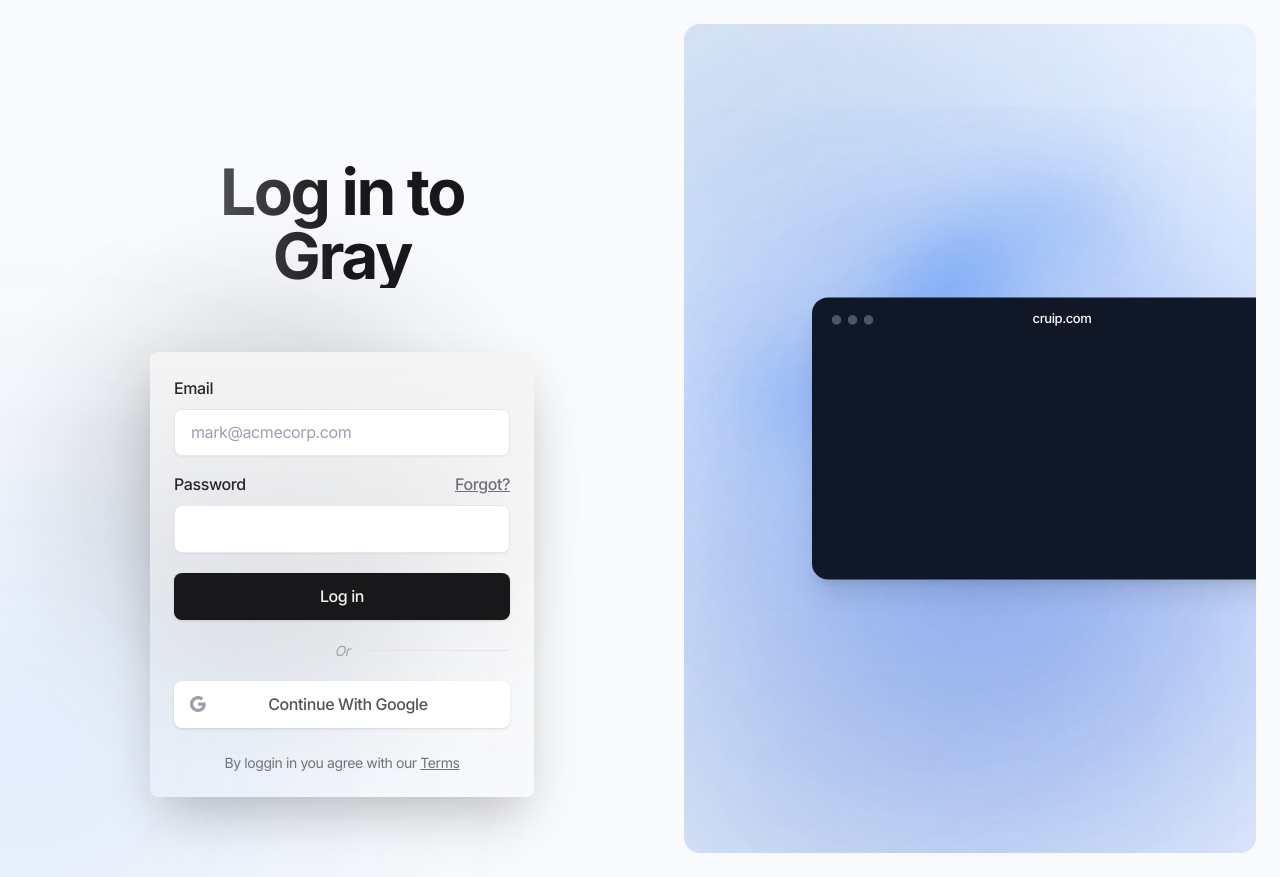
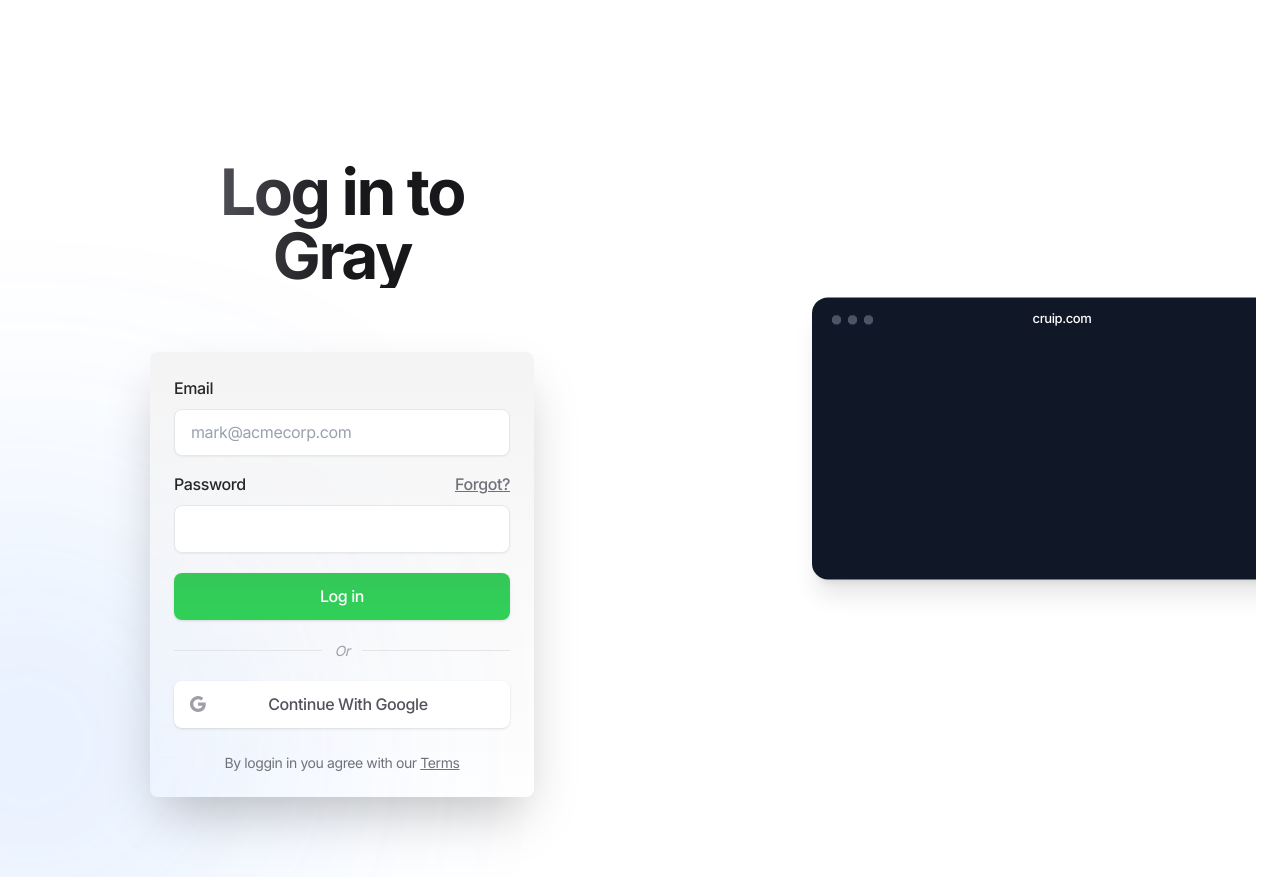
Before and after one commit to madetocreate/landingpage, a Next.js app: page /login in a window 1280 px wide. Built offline with nearby package versions, Linux system fonts and the light colour scheme.

Commit message:
feat: Apple-style design tokens, Dark/Light Mode, green counters/buttons, blue AI Modernisierung button, two-tone green logo

```diff
--- a/app/(default)/system/page.tsx
+++ b/app/(default)/system/page.tsx
@@ -206,7 +206,7 @@
             {stats.map((stat) => (
               <div key={stat.id} className="flex flex-col gap-y-3 border-l border-gray-900/15 pl-6">
                 <dt className="text-sm/6">{stat.name}</dt>
-                <dd className="order-first text-3xl font-semibold tracking-tight"><AnimatedStat value={stat.value} /></dd>
+                <dd className="order-first text-3xl font-semibold tracking-tight" style={{ color: 'var(--color-accent-green)' }}><AnimatedStat value={stat.value} /></dd>
               </div>
             ))}
           </dl>
--- a/app/css/additional-styles/theme.css
+++ b/app/css/additional-styles/theme.css
@@ -1,6 +1,105 @@
+/* Apple-Style Design Tokens - Light Mode (Default) */
+:root {
+  /* Colors - Light Mode */
+  --color-bg-app: #ffffff;
+  --color-bg-surface: #fafafa;
+  --color-bg-surface-muted: #f5f5f5;
+  --color-bg-elevated: #ffffff;
+
+  --color-text-primary: #1d1d1f;
+  --color-text-secondary: #6e6e73;
+  --color-text-muted: #86868b;
+  --color-text-inverted: #fafafa;
+
+  --color-border-subtle: rgba(0, 0, 0, 0.1);
+  --color-border-strong: rgba(0, 0, 0, 0.12);
+
+  /* Accent Colors */
+  --color-accent-blue: #007aff;
+  --color-accent-blue-soft: rgba(0, 122, 255, 0.1);
+  --color-accent-green: #34c759;
+  --color-accent-green-soft: rgba(52, 199, 89, 0.1);
+  --color-accent-green-dark: #30d158;
+  --color-accent-green-light: #5de26a;
+
+  /* Shadows - Apple Style */
+  --shadow-soft: 0 2px 8px rgba(0, 0, 0, 0.04);
+  --shadow-card: 0 4px 16px rgba(0, 0, 0, 0.06);
+  --shadow-strong: 0 8px 24px rgba(0, 0, 0, 0.08);
+
+  /* Motion */
+  --motion-ease: cubic-bezier(0.25, 0.1, 0.25, 1);
+  --motion-duration: 0.25s;
+  --motion-duration-fast: 0.2s;
+
+  /* Radius */
+  --radius-card: 12px;
+  --radius-button: 8px;
+}
+
+/* Apple-Style Design Tokens - Dark Mode */
+@media (prefers-color-scheme: dark) {
+  :root {
+    /* Colors - Dark Mode */
+    --color-bg-app: #000000;
+    --color-bg-surface: #1c1c1e;
+    --color-bg-surface-muted: #2c2c2e;
+    --color-bg-elevated: #2c2c2e;
+
+    --color-text-primary: #f2f2f7;
+    --color-text-secondary: rgba(242, 242, 247, 0.7);
+    --color-text-muted: rgba(242, 242, 247, 0.5);
+    --color-text-inverted: #1c1c1e;
+
+    --color-border-subtle: rgba(255, 255, 255, 0.12);
+    --color-border-strong: rgba(255, 255, 255, 0.16);
+
+    /* Accent Colors - Same in Dark Mode */
+    --color-accent-blue: #0a84ff;
+    --color-accent-blue-soft: rgba(10, 132, 255, 0.15);
+    --color-accent-green: #30d158;
+    --color-accent-green-soft: rgba(48, 209, 88, 0.15);
+    --color-accent-green-dark: #28cd41;
+    --color-accent-green-light: #5de26a;
+
+    /* Shadows - Dark Mode */
+    --shadow-soft: 0 2px 8px rgba(0, 0, 0, 0.3);
+    --shadow-card: 0 4px 16px rgba(0, 0, 0, 0.4);
+    --shadow-strong: 0 8px 24px rgba(0, 0, 0, 0.5);
+  }
+}
+
+/* Manual Dark Mode Toggle */
+[data-theme="dark"] {
+  --color-bg-app: #000000;
+  --color-bg-surface: #1c1c1e;
+  --color-bg-surface-muted: #2c2c2e;
+  --color-bg-elevated: #2c2c2e;
+
+  --color-text-primary: #f2f2f7;
+  --color-text-secondary: rgba(242, 242, 247, 0.7);
+  --color-text-muted: rgba(242, 242, 247, 0.5);
+  --color-text-inverted: #1c1c1e;
+
+  --color-border-subtle: rgba(255, 255, 255, 0.12);
+  --color-border-strong: rgba(255, 255, 255, 0.16);
+
+  --color-accent-blue: #0a84ff;
+  --color-accent-blue-soft: rgba(10, 132, 255, 0.15);
+  --color-accent-green: #30d158;
+  --color-accent-green-soft: rgba(48, 209, 88, 0.15);
+  --color-accent-green-dark: #28cd41;
+  --color-accent-green-light: #5de26a;
+
+  --shadow-soft: 0 2px 8px rgba(0, 0, 0, 0.3);
+  --shadow-card: 0 4px 16px rgba(0, 0, 0, 0.4);
+  --shadow-strong: 0 8px 24px rgba(0, 0, 0, 0.5);
+}
+
 /* Scrollspy links */
 [data-scrollspy-link].scrollspy-active {
-  @apply text-blue-500 font-medium;
+  @apply font-medium;
+  color: var(--color-accent-blue);
 }
 
 /* Custom AOS animations */
@@ -87,7 +186,67 @@
   }
 
   html:not(.no-js) body [data-aos=zoom-out-left] {
-      -webkit-transform: translate3d(10px, 0, 0) scale(1.2);
-      transform: translate3d(10px, 0, 0) scale(1.2);
+    -webkit-transform: translate3d(10px, 0, 0) scale(1.2);
+    transform: translate3d(10px, 0, 0) scale(1.2);
   }
 }
+
+/* Apply Design Tokens to Body */
+body {
+  background-color: var(--color-bg-app);
+  color: var(--color-text-primary);
+  transition: background-color var(--motion-duration) var(--motion-ease),
+              color var(--motion-duration) var(--motion-ease);
+}
+
+/* Green Buttons (default, except AI Modernisierung) */
+.btn:not(.btn-blue):not([class*="blue"]):not([class*="bg-white"]):not([class*="bg-gray"]) {
+  background: linear-gradient(to top, var(--color-accent-green-dark), var(--color-accent-green));
+  color: white;
+  transition: all var(--motion-duration) var(--motion-ease);
+}
+
+.btn:not(.btn-blue):not([class*="blue"]):not([class*="bg-white"]):not([class*="bg-gray"]):hover {
+  background: linear-gradient(to top, var(--color-accent-green), var(--color-accent-green-light));
+  transform: translateY(-1px);
+  box-shadow: var(--shadow-card);
+}
+
+.btn-green {
+  background: linear-gradient(to top, var(--color-accent-green-dark), var(--color-accent-green));
+  color: white;
+}
+
+.btn-green:hover {
+  background: linear-gradient(to top, var(--color-accent-green), var(--color-accent-green-light));
+  transform: translateY(-1px);
+  box-shadow: var(--shadow-card);
+}
+
+/* Blue Button for AI Modernisierung */
+.btn-blue,
+.btn[class*="blue"] {
+  background: linear-gradient(to top, var(--color-accent-blue), var(--color-accent-blue));
+  color: white;
+}
+
+.btn-blue:hover,
+.btn[class*="blue"]:hover {
+  background: linear-gradient(to top, var(--color-accent-blue), var(--color-accent-blue));
+  opacity: 0.9;
+  transform: translateY(-1px);
+  box-shadow: var(--shadow-card);
+}
+
+/* Stats/Counter Green Color */
+.stat-number,
+[class*="stat"] [class*="number"],
+.counter {
+  color: var(--color-accent-green) !important;
+}
+
+/* Animated Stat Green */
+.animated-stat,
+[class*="animated-stat"] {
+  color: var(--color-accent-green) !important;
+}
--- a/app/css/additional-styles/utility-patterns.css
+++ b/app/css/additional-styles/utility-patterns.css
@@ -6,10 +6,14 @@
 
 .btn {
     @apply px-4 py-[11px] shadow-lg;
+    border-radius: var(--radius-button);
+    transition: all var(--motion-duration) var(--motion-ease);
 }
 
 .btn-sm {
     @apply px-3 py-[5px] shadow-sm;
+    border-radius: var(--radius-button);
+    transition: all var(--motion-duration) var(--motion-ease);
 }
 
 /* Forms */
--- a/app/css/style.css
+++ b/app/css/style.css
@@ -235,4 +235,17 @@
   ::file-selector-button {
     border-color: var(--color-gray-200, currentColor);
   }
+
+  /* Apply Design Tokens Globally */
+  html {
+    background-color: var(--color-bg-app);
+    color: var(--color-text-primary);
+  }
+
+  body {
+    background-color: var(--color-bg-app);
+    color: var(--color-text-primary);
+    transition: background-color var(--motion-duration) var(--motion-ease),
+                color var(--motion-duration) var(--motion-ease);
+  }
 }
--- a/components/hero-home.tsx
+++ b/components/hero-home.tsx
@@ -90,7 +90,7 @@
                   data-aos-delay={450}
                 >
                   <motion.a
-                    className="btn group mb-4 w-full bg-linear-to-t from-blue-600 to-blue-500 bg-[length:100%_100%] bg-[bottom] text-white shadow-sm hover:bg-[length:100%_150%] sm:mb-0 sm:w-auto"
+                    className="btn btn-blue group mb-4 w-full bg-linear-to-t from-blue-600 to-blue-500 bg-[length:100%_100%] bg-[bottom] text-white shadow-sm hover:bg-[length:100%_150%] sm:mb-0 sm:w-auto"
                     href={hero.ctaPrimary.href ?? "#0"}
                     whileHover={{ y: -1.5, scale: 1.02 }}
                     whileTap={{ scale: 0.97 }}
@@ -104,7 +104,7 @@
                     </span>
                   </motion.a>
                   <a
-                    className="btn w-full bg-white text-gray-800 shadow-sm hover:bg-gray-50 sm:ml-4 sm:w-auto"
+                    className="btn btn-green w-full text-white shadow-sm sm:ml-4 sm:w-auto"
                     href={hero.ctaSecondary?.href ?? "#0"}
                   >
                     {hero.ctaSecondary?.label}
--- a/components/stats.tsx
+++ b/components/stats.tsx
@@ -37,7 +37,7 @@
 
         {stats.map((stat, index) => (
           <div key={index} className="relative text-center md:px-5">
-            <h4 className="font-inter-tight text-2xl md:text-3xl font-bold tabular-nums mb-2">
+            <h4 className="font-inter-tight text-2xl md:text-3xl font-bold tabular-nums mb-2" style={{ color: 'var(--color-accent-green)' }}>
               <Counter number={stat.number} />
               {stat.suffix}
             </h4>
--- a/components/ui/logo.tsx
+++ b/components/ui/logo.tsx
@@ -5,13 +5,13 @@
     <Link href="/" className="inline-flex" aria-label="Cruip">
       <svg xmlns="http://www.w3.org/2000/svg" width="28" height="28">
         <path
-          className="fill-blue-500"
+          style={{ fill: 'var(--color-accent-green-dark)' }}
           fillRule="evenodd"
           d="M15.052 0c6.914.513 12.434 6.033 12.947 12.947h-5.015a7.932 7.932 0 0 1-7.932-7.932V0Zm-2.105 22.985V28C6.033 27.487.513 21.967 0 15.053h5.015a7.932 7.932 0 0 1 7.932 7.932Z"
           clipRule="evenodd"
         />
         <path
-          className="fill-blue-300"
+          style={{ fill: 'var(--color-accent-green-light)' }}
           fillRule="evenodd"
           d="M0 12.947C.513 6.033 6.033.513 12.947 0v5.015a7.932 7.932 0 0 1-7.932 7.932H0Zm22.984 2.106h5.015C27.486 21.967 21.966 27.487 15.052 28v-5.015a7.932 7.932 0 0 1 7.932-7.932Z"
           clipRule="evenodd"
```
